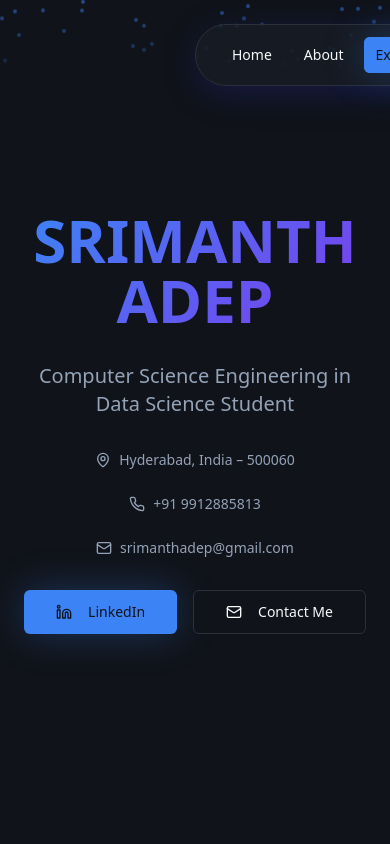
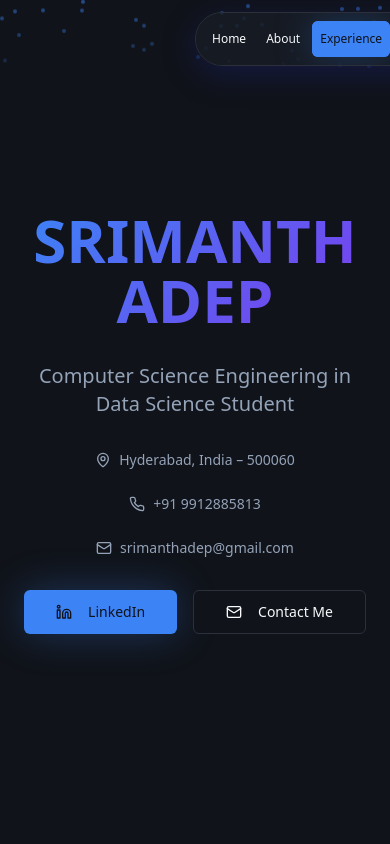
Before and after one commit to srimanthadep/srimanth-portfolio, a React (Vite) app: page / in a window 390 px wide. Shown: the top 844 px of the page. Built offline with nearby package versions, Linux system fonts and the light colour scheme.

Commit message:
Make it mobile friendly

```diff
--- a/src/components/Navigation.tsx
+++ b/src/components/Navigation.tsx
@@ -21,16 +21,16 @@ export function Navigation({ activeSection, onSectionChange }: NavigationProps)
       initial={{ y: -100, opacity: 0 }}
       animate={{ y: 0, opacity: 1 }}
       transition={{ duration: 0.8, delay: 0.2 }}
-      className="fixed top-6 left-1/2 -translate-x-1/2 z-50 backdrop-blur-glass bg-card/80 border border-border rounded-full px-6 py-3 shadow-glass"
+      className="fixed top-3 left-1/2 -translate-x-1/2 z-50 backdrop-blur-glass bg-card/80 border border-border rounded-full px-2 py-2 md:px-6 md:py-3 shadow-glass max-w-[calc(100vw-1rem)] overflow-x-auto"
     >
-      <div className="flex space-x-2">
+      <div className="flex space-x-1 md:space-x-2 min-w-max">
         {sections.map((section) => (
           <Button
             key={section.id}
             variant={activeSection === section.id ? "default" : "ghost"}
             size="sm"
             onClick={() => onSectionChange(section.id)}
-            className={`relative transition-all duration-300 ${
+            className={`relative transition-all duration-300 text-xs md:text-sm px-2 py-1 md:px-3 md:py-2 whitespace-nowrap ${
               activeSection === section.id
                 ? 'bg-primary text-primary-foreground shadow-glow-primary'
                 : 'hover:bg-secondary/80'
```
